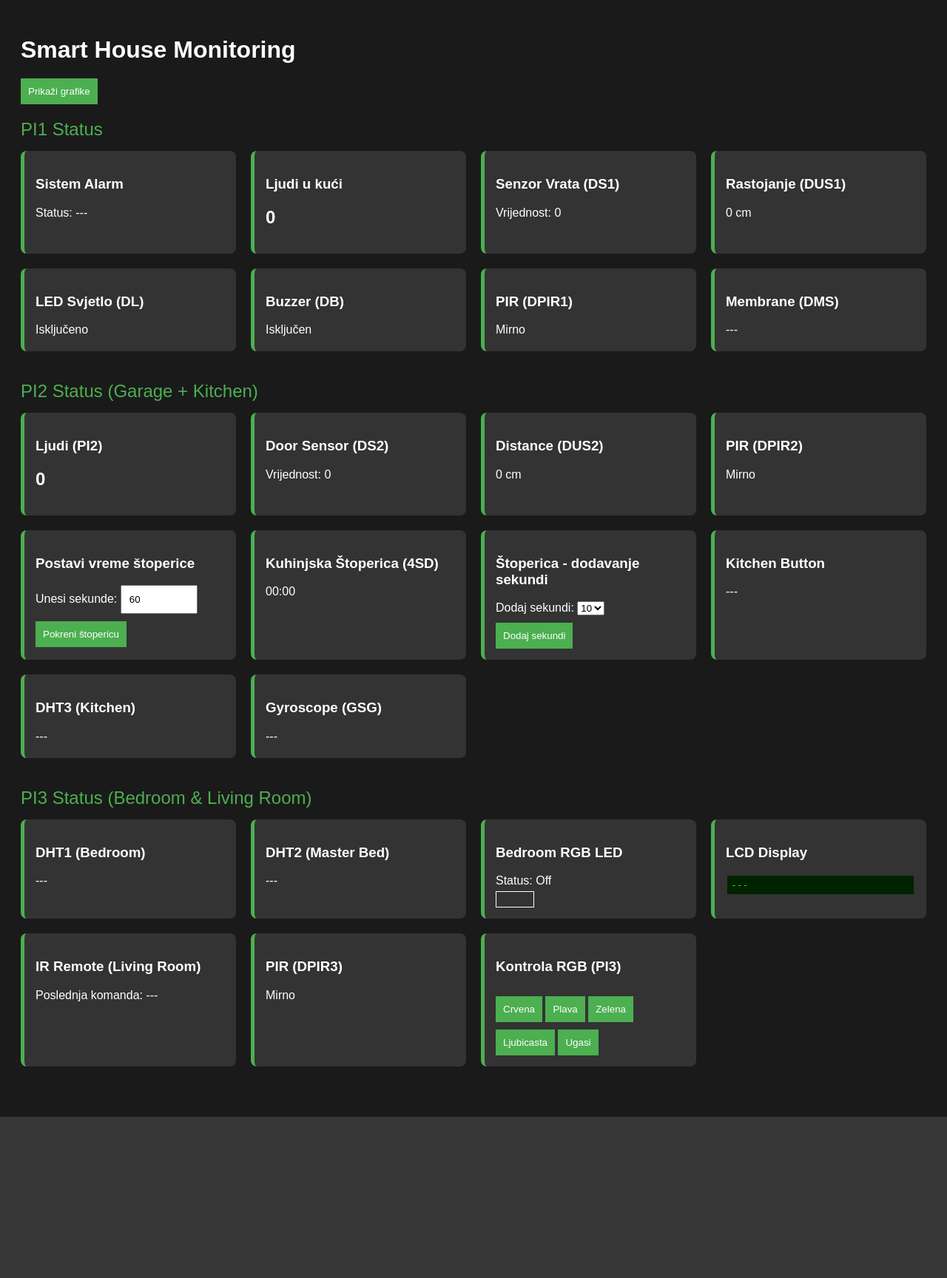
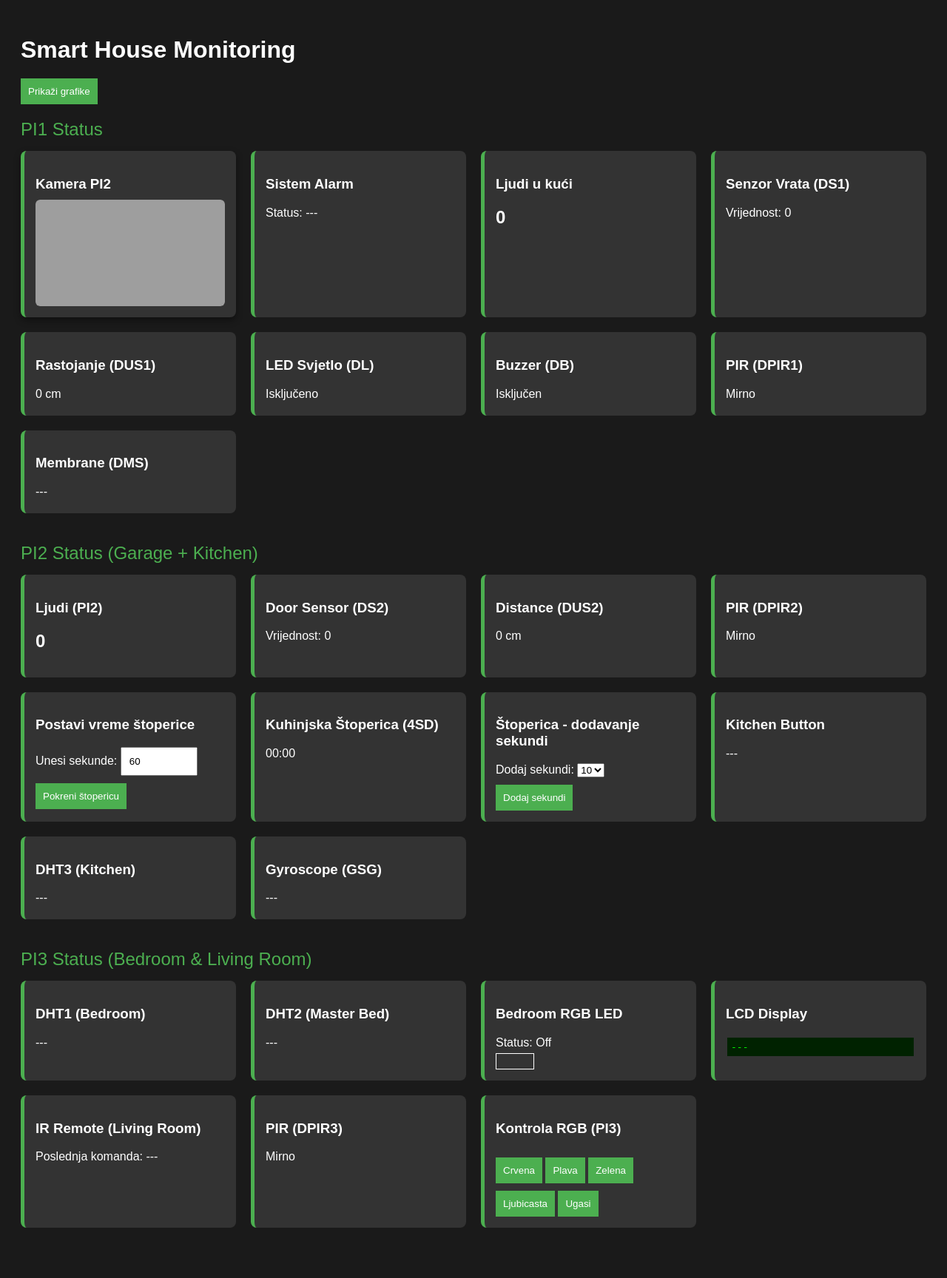
Before and after one commit to andjelavostic/iot-smart-house-devices, a Flask app: page / in a window 1280 px wide. Shown: the whole page at 74% size. Before the commit the page ends 1510 px from the top, so only its background shows below. Run offline with Flask 3, Linux system fonts and the light colour scheme; some libraries are stand-ins or nearby versions; grey boxes are pictures that could not be loaded.

Commit message:
[FIX] timeset

```diff
--- a/server.py
+++ b/server.py
@@ -11,8 +11,8 @@ socketio = SocketIO(app, cors_allowed_origins="*",async_mode="threading")
 
 # INFLUXDB SETUP
 #Andjela, ne brisi moj token samo zakomentarisi
-token = "Mr_rBWmLoa9EXenHySzkHOW6tN-bi0iJ_b-SD1wxhZSs37pqdnW8hDZW8f3XKYJ-TMHf2gRYDuPhsfZDhBresA=="
-#token="6HCU2B_untoFWt_nrCyPtU863ltIn2EAg-bzScRONbTawqQzYO62tG6QMdxdrSfkTCDiYAoWVMenZB5HR_Yvaw=="
+#token = "Mr_rBWmLoa9EXenHySzkHOW6tN-bi0iJ_b-SD1wxhZSs37pqdnW8hDZW8f3XKYJ-TMHf2gRYDuPhsfZDhBresA=="
+token="6HCU2B_untoFWt_nrCyPtU863ltIn2EAg-bzScRONbTawqQzYO62tG6QMdxdrSfkTCDiYAoWVMenZB5HR_Yvaw=="
 org = "smart house"
 bucket = "iot_bucket"
 client = InfluxDBClient(url="http://localhost:8086", token=token, org=org)
--- a/templates/charts.html
+++ b/templates/charts.html
@@ -14,7 +14,7 @@
         <a href="/" class="back-btn" style="background-color: #4CAF50;">←</a>
     </div>
     <iframe
-        src="http://localhost:3000/d/adgdjps/iot?orgId=1&"
+        src="http://localhost:3000/d/admvzt2/iot?orgId=1"
         allowfullscreen>
     </iframe>
 </body>
--- a/templates/index.html
+++ b/templates/index.html
@@ -11,6 +11,32 @@
 
         .grid { display: grid; grid-template-columns: repeat(auto-fill, minmax(250px, 1fr)); gap: 20px; }
         .card { background: #333; padding: 15px; border-radius: 8px; border-left: 5px solid #4CAF50; }
+        .camera-card {
+            background: #333;
+            padding: 15px;
+            border-radius: 8px;
+            border-left: 5px solid #4CAF50;   /* druga boja da se razlikuje */
+            box-shadow: 0 4px 10px rgba(0,0,0,0.4);
+        }
+
+        .camera-card h3 {
+            margin-bottom: 10px;
+            color: #fff;
+        }
+
+        .camera-wrapper {
+            width: 100%;
+            aspect-ratio: 16 / 9;   /* zadržava proporciju */
+            overflow: hidden;
+            border-radius: 6px;
+            background: #000;
+        }
+
+        .camera-wrapper img {
+            width: 100%;
+            height: 100%;
+            object-fit: cover;  /* popunjava prostor bez deformacije */
+        }
         .alarm-on { border-left-color: #f44336; animation: blink 1s infinite; }
         .led-on { border-left-color: #2196F3; }
         .buzzer-on { border-left-color: #FF9800; }
@@ -30,6 +56,12 @@
     <div class="pi-panel" id="pi1-panel">
         <div class="pi-title">PI1 Status</div>
         <div class="grid">
+            <div class="camera-card">
+                <h3>Kamera PI2</h3>
+                <div class="camera-wrapper">
+                    <img src="http://PI_IP:8080/?action=stream" alt="Kamera PI2">
+                </div>
+            </div>
             <div class="card" id="card-ALARM">
                 <h3>Sistem Alarm</h3>
                 <p id="alarm-status">Status: ---</p>
```
Also changed, not shown: mjpg_streamer_tutorial.txt (added, +23 -0 lines).
